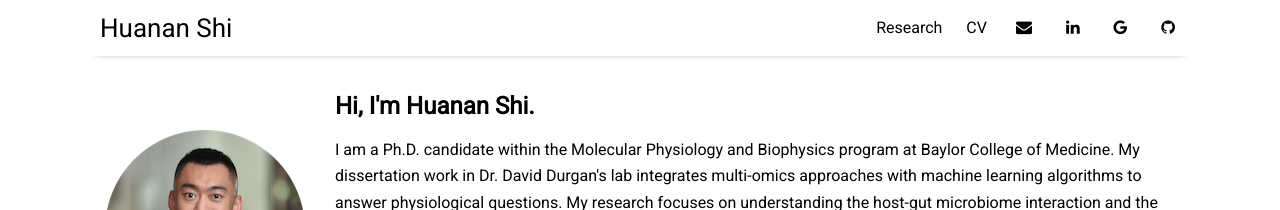
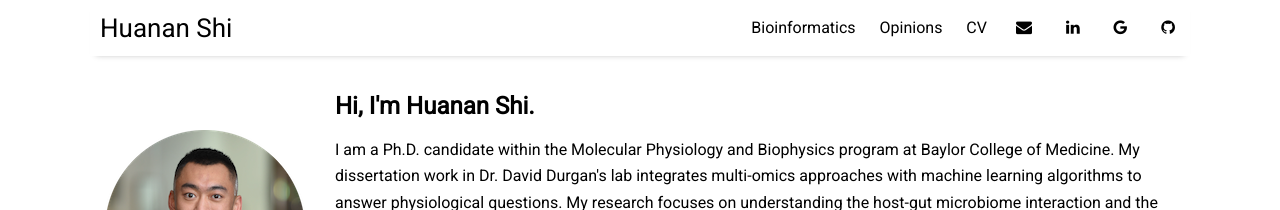
Before and after one commit to huananfshi/huananfshi.github.io, a Jekyll site: the page built from index.html, in a window 1280 px wide. Shown: the top 210 px of the page. Built offline with Jekyll 4.4.1, drawn with Linux system fonts in a browser that asks for light colours; nearby versions of some CDN libraries; the list of posts is cut into pages by our own code.

Commit message:
Update settings.yml

```diff
--- a/_data/settings.yml
+++ b/_data/settings.yml
@@ -6,7 +6,8 @@ disqus:
 # If you are not using Google Analytics, please change 'google-ID' to an empty string
 
 menu:
-- {name: 'Research', file: 'research.html'}
+- {name: 'Bioinformatics', file: 'bioinformatics.html'}
+- {name: 'Opinions', file: 'Opinions.html'}
 - {name: 'CV', file: 'CV.pdf'}
 #- {name: 'Contact', folder: 'pages', file: 'contact.html'}
 social:
```
